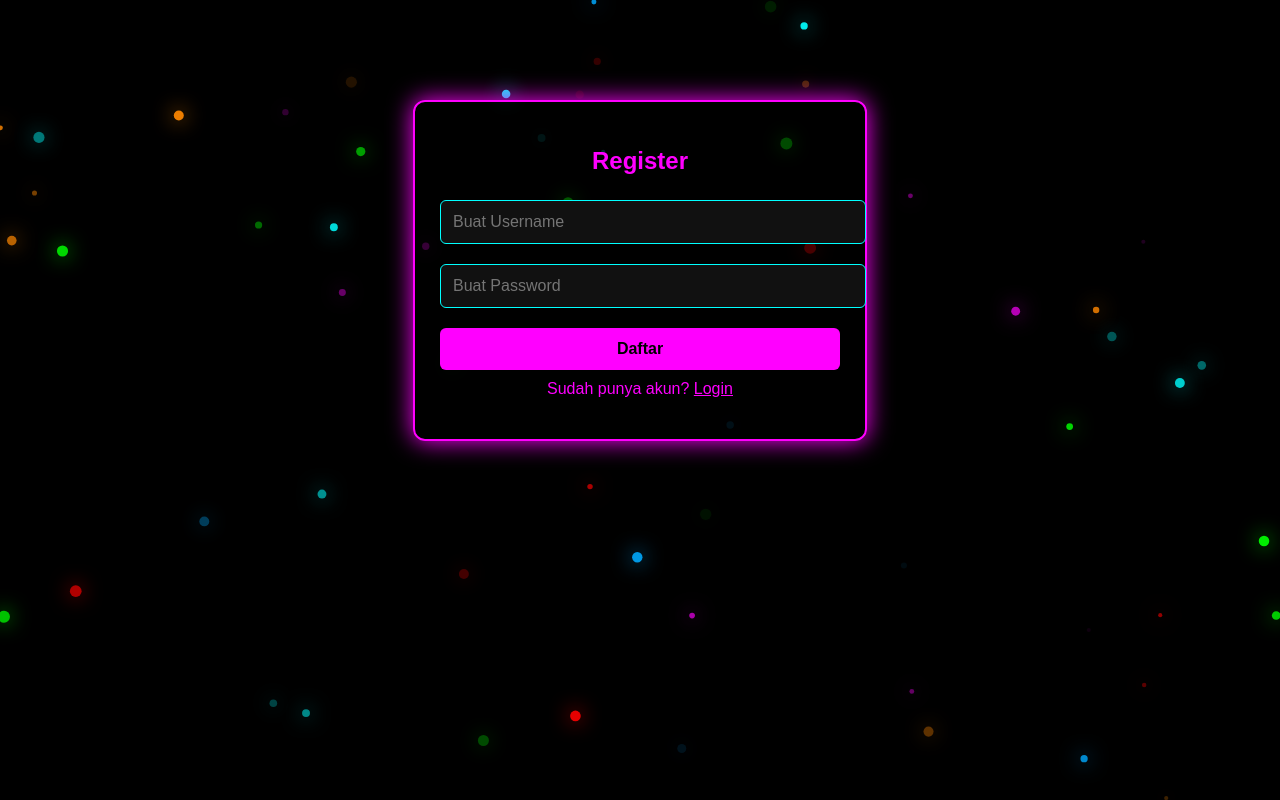
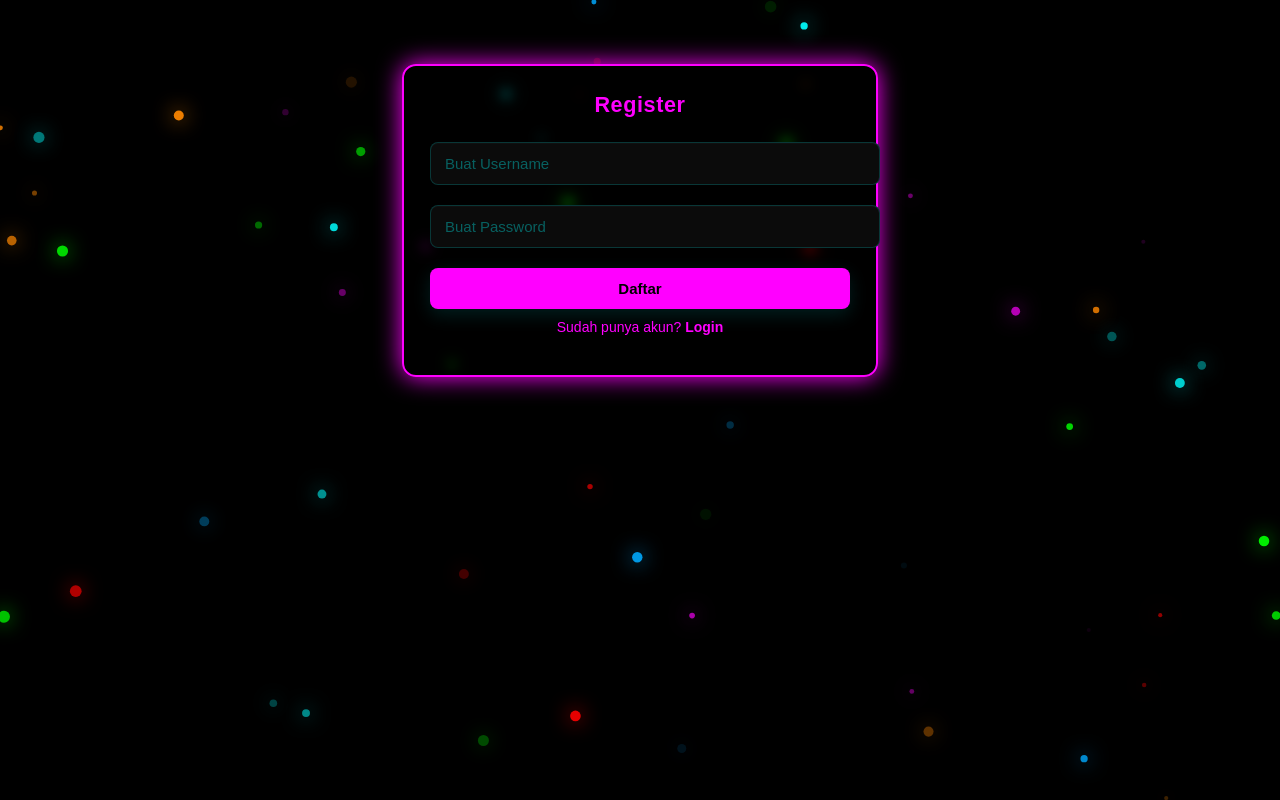
Before and after one commit to MiftahulKhoiri/BagusMedia_web_server, a Flask app: page /register in a window 1280 px wide. Run offline with Flask 3, Linux system fonts and the light colour scheme.

Commit message:
Update form.css

```diff
--- a/app/static/css/form.css
+++ b/app/static/css/form.css
@@ -1,50 +1,142 @@
-/* Container box untuk login / register */
+/* =========================
+   form.css
+   Gaya responsif untuk kotak form (login / register)
+   Warna dan efek disesuaikan gaya neon proyek
+   ========================= */
+
+/* Variabel warna (mudah diubah satu tempat) */
+:root{
+    --neon-cyan: #00ffff;
+    --neon-pink: #ff00ff;
+    --bg-alpha: 0.65;
+    --form-max-width: 420px;
+}
+
+/* ===== Struktur dasar halaman ===== */
+/* Pastikan form terlihat rapi di semua layar */
 .form-box {
-    width: 90%;                 /* otomatis menyesuaikan layar HP */
-    max-width: 400px;           /* batas maksimal supaya tidak terlalu besar */
-    padding: 25px;
-    margin: 100px auto;
-    background: rgba(0,0,0,0.65);
-    border-radius: 12px;
+    width: 92%;                     /* responsif di HP */
+    max-width: var(--form-max-width);/* batas maksimal di layar besar */
+    padding: 26px;
+    margin: 8vh auto;               /* menjaga jarak atas untuk tampilan mobile */
+    background: rgba(0,0,0,var(--bg-alpha)); /* latar semi-transparan */
+    border-radius: 14px;
     color: #fff;
     text-align: center;
-    box-shadow: 0 0 25px rgba(0,255,255,0.5);
-    border: 2px solid rgba(0,255,255,0.7);
+    box-shadow: 0 8px 40px rgba(0,255,255,0.06); /* sedikit glow halus */
+    border: 2px solid rgba(0,255,255,0.12);      /* garis tipis neon */
+    backdrop-filter: blur(6px);     /* blur latar belakang untuk efek modern */
+    -webkit-backdrop-filter: blur(6px);
 }
 
-/* Judul */
+/* ===== Judul ===== */
 .form-box h2 {
-    margin-bottom: 15px;
-    color: #0ff;
+    margin: 0 0 14px 0;
+    font-size: 1.35rem;
+    letter-spacing: 0.6px;
+    color: var(--neon-cyan);
 }
 
-/* Input responsif */
-.form-box input {
+/* ===== Input Field ===== */
+/* Desain input agar mudah disentuh di layar sentuh */
+.form-box input[type="text"],
+.form-box input[type="password"],
+.form-box input[type="email"],
+.form-box input[type="tel"] {
     width: 100%;
-    padding: 12px;
+    padding: 12px 14px;
     margin: 10px 0;
-    background: #111;
-    color: #0ff;
-    border: 1px solid #0ff;
-    border-radius: 6px;
-    font-size: 16px;
+    background: #0b0b0b;
+    color: var(--neon-cyan);
+    border: 1px solid rgba(0,255,255,0.18);
+    border-radius: 8px;
+    outline: none;
+    font-size: 15px;
+    transition: box-shadow 0.15s ease, transform 0.12s ease;
+    box-shadow: inset 0 1px 0 rgba(255,255,255,0.02);
 }
 
-/* Tombol responsif */
+/* Fokus input - beri efek neon halus */
+.form-box input:focus {
+    box-shadow: 0 0 12px rgba(0,255,255,0.14);
+    transform: translateY(-2px);
+}
+
+/* Placeholder lebih lembut supaya rapi */
+.form-box input::placeholder {
+    color: rgba(0,255,255,0.35);
+}
+
+/* ===== Tombol ===== */
 .form-box button {
     width: 100%;
     padding: 12px;
     margin-top: 10px;
-    background: #0ff;
+    background: linear-gradient(90deg, var(--neon-cyan), var(--neon-pink));
     border: none;
-    border-radius: 6px;
-    font-weight: bold;
+    border-radius: 8px;
     color: #000;
+    font-weight: 700;
+    font-size: 15px;
     cursor: pointer;
-    font-size: 16px;
+    box-shadow: 0 6px 18px rgba(0,255,255,0.12);
+    transition: transform 0.12s ease, box-shadow 0.12s ease;
 }
 
+/* Hover tombol */
 .form-box button:hover {
-    background: #0cc;
-    box-shadow: 0 0 15px #0ff;
+    transform: translateY(-3px);
+    box-shadow: 0 10px 30px rgba(0,255,255,0.18);
 }
+
+/* Tombol sekunder (misal register di halaman login) */
+.form-box .btn-secondary {
+    background: transparent;
+    border: 1px solid rgba(255,255,255,0.08);
+    color: rgba(255,255,255,0.85);
+    box-shadow: none;
+}
+
+/* ===== Teks kecil & link ===== */
+.form-box p {
+    margin-top: 12px;
+    font-size: 14px;
+    color: rgba(255,255,255,0.75);
+}
+
+/* Link neon */
+.form-box a {
+    color: var(--neon-cyan);
+    text-decoration: none;
+    font-weight: 600;
+}
+
+/* ===== Responsif untuk layar sangat kecil ===== */
+@media (max-width: 360px) {
+    .form-box {
+        margin: 6vh 12px;
+        padding: 20px;
+        border-radius: 10px;
+    }
+    .form-box h2 { font-size: 1.15rem; }
+    .form-box input { font-size: 14px; padding: 10px; }
+    .form-box button { font-size: 14px; padding: 11px; }
+}
+
+/* ===== Opsi tema alternatif (misal register pink) ===== */
+/* Gunakan kelas .form-pink pada container untuk gaya pink */
+.form-pink {
+    border-color: rgba(255,0,255,0.18);
+    box-shadow: 0 8px 40px rgba(255,0,255,0.06);
+}
+.form-pink h2 { color: var(--neon-pink); }
+.form-pink button {
+    background: linear-gradient(90deg, var(--neon-pink), var(--neon-cyan));
+}
+
+/* ===== Utility kecil ===== */
+/* Membuat form selalu terlihat di atas canvas neon */
+.form-box { position: relative; z-index: 5; }
+
+/* Spasi bawah di mobile untuk mencegah tombol terpotong */
+body { padding-bottom: 40px; }
```
